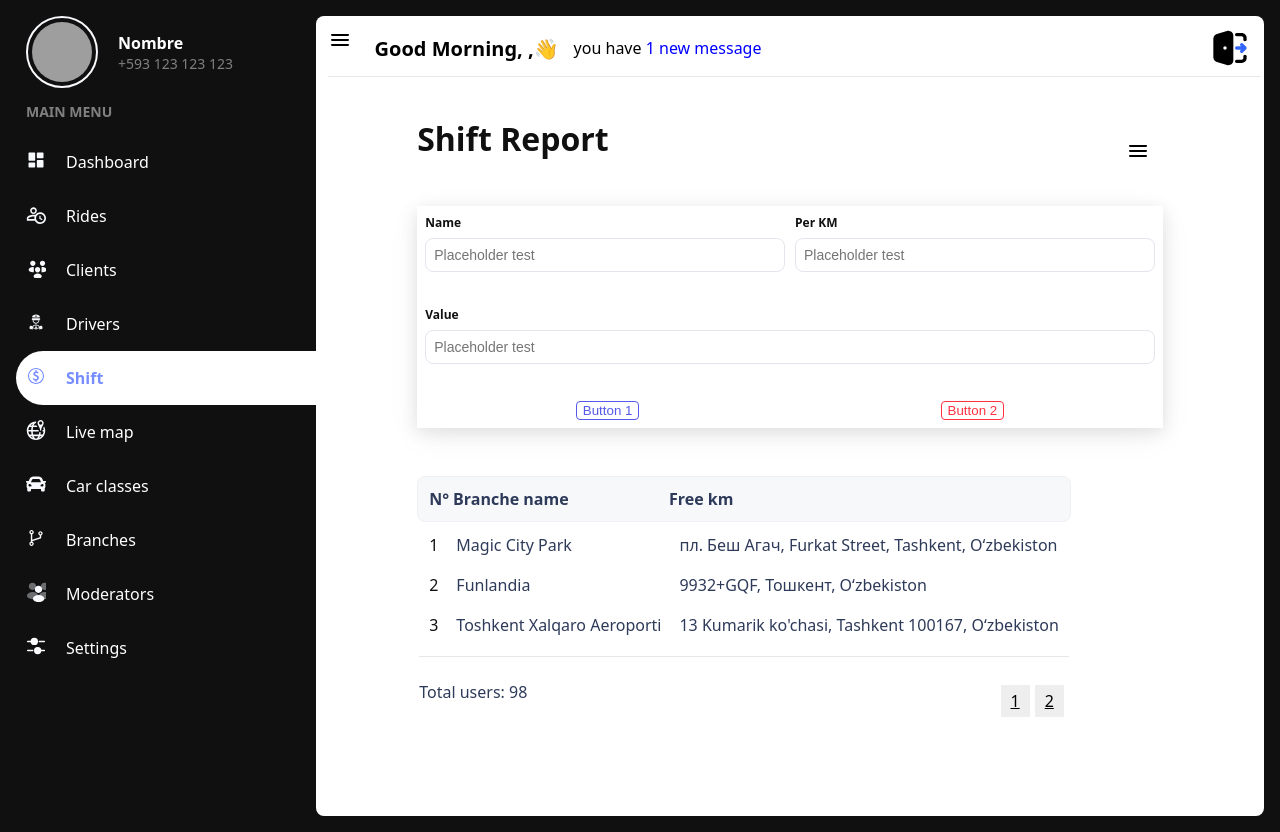
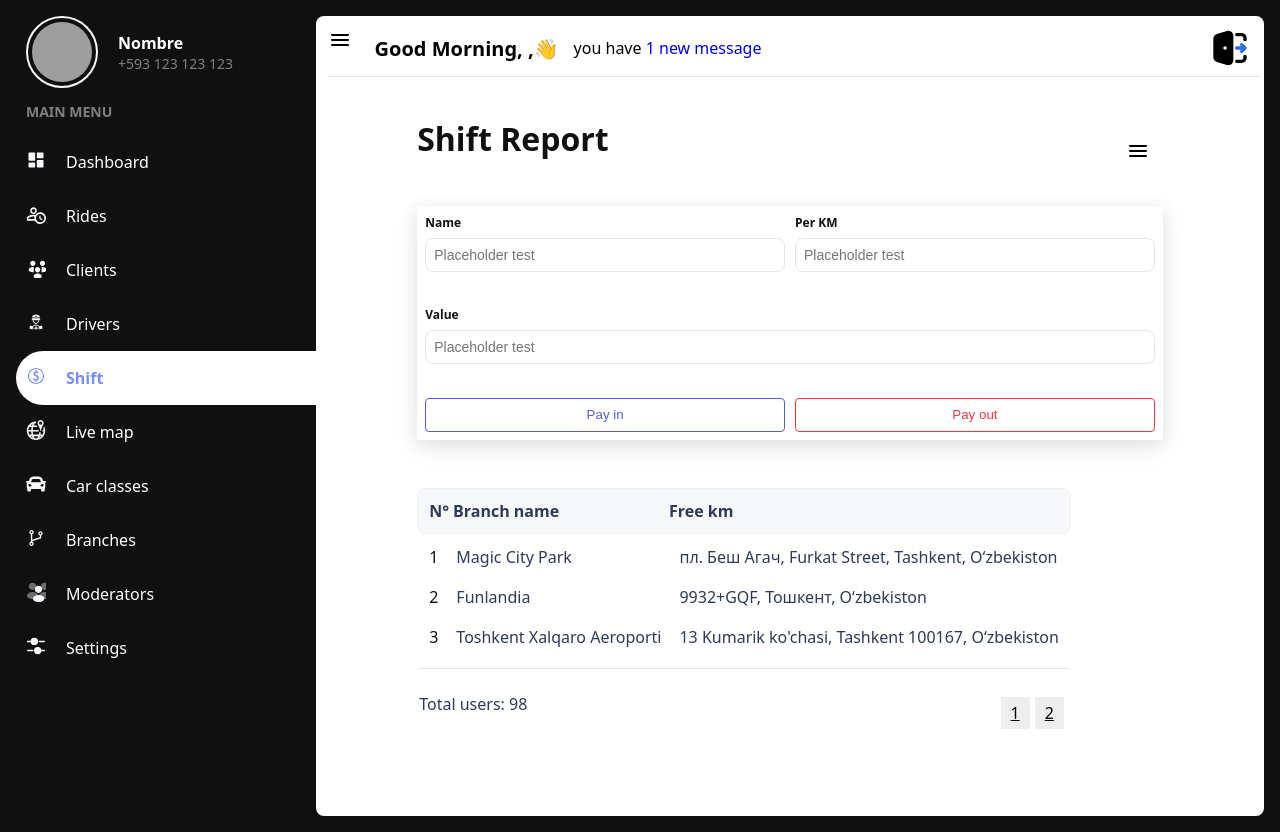
Before and after one commit to shoniisrael/ProyectoPracticoAngular, an Angular app in the folder Taller-Angular/: page /shift in a window 1280 px wide. Shown: the top 832 px of the page. Built offline with nearby package versions, Linux system fonts and the light colour scheme; data requests are answered from the project's data file; grey boxes are pictures that could not be loaded.

Commit message:
feat: create a reusable table

```diff
--- a/Taller-Angular/src/app/app-routing.module.ts
+++ b/Taller-Angular/src/app/app-routing.module.ts
@@ -10,7 +10,7 @@ const routes: Routes = [
     path: '', component: LayoutComponent,
     children: [
       {
-        path: '', redirectTo: 'dashboard', pathMatch: 'full'
+        path: '', redirectTo: 'login', pathMatch: 'full'
       },
       {
         path: 'dashboard', component: DashboardComponent
--- a/Taller-Angular/src/app/app.module.ts
+++ b/Taller-Angular/src/app/app.module.ts
@@ -29,7 +29,6 @@ import { AuthInterceptor } from './auth.interceptor';
     ContenedorComponent,
     CardPercentComponent,
     ClientModalComponent,
-
   ],
 
   imports: [
--- a/Taller-Angular/src/app/models/rides.interface.ts
+++ b/Taller-Angular/src/app/models/rides.interface.ts
@@ -12,3 +12,8 @@ export interface User {
     phone: string;
     avatar: string;
 }
+
+export interface TableHeader {
+    label: string;
+    property: string;
+  }
--- /dev/null
+++ b/Taller-Angular/src/app/modules/shared/components/table/table.component.html
@@ -0,0 +1,27 @@
+<table class="table">
+    <thead class="table__head">
+        <tr class="table__head--tr">
+            <th *ngFor="let header of tableHeaders; let i=index " [innerHTML]="header.label" class="table__head--th{{i+1}}"></th>
+        </tr>
+    </thead>
+    <tbody class="table__body">
+        <ng-container *ngFor="let item of arrayName$ | async">
+            <tr *ngIf="item; else noData">
+                <td *ngFor="let header of tableHeaders; let i=index " [innerHtml]="item[header.property]" class="table__body--{{i+1}}"></td>
+            </tr>
+
+        </ng-container>
+    </tbody>
+    <hr>
+    <div class="footer">
+        <p class="totalCount">Total users: 98</p>
+        <div class="pagination">
+            <a href="#">1</a>
+            <a href="#">2</a>
+
+        </div>
+    </div>
+</table>
+<ng-template #noData>
+   <p>waiting for the data</p>
+</ng-template>
--- /dev/null
+++ b/Taller-Angular/src/app/modules/shared/components/table/table.component.scss
@@ -0,0 +1,57 @@
+hr {
+    border-width: 0px;
+    height: 1px;
+    background-color: #E5E7EB;
+}
+
+td {
+    padding: 0.5em;
+}
+
+.table {
+
+    &__head {
+        text-align: left;
+        background-color: #F7F8FA;
+        border: 1px solid #EFF0F4;
+        display: table-caption;
+        border-radius: 8px;
+        padding: 0.5em;
+
+        &--th2 {
+            width: 212px;
+        }
+
+    }
+
+    &__body {
+        display: table-row;
+
+        &--1 {
+            color: var(--dark-color);
+        }
+    }
+}
+
+.footer {
+    display: flex;
+    justify-content: space-between;
+
+}
+
+.pagination {
+    margin-top: 20px;
+    text-align: right;
+
+    a {
+        display: inline-block;
+        padding: 5px 10px;
+        background-color: #eee;
+        color: black;
+        margin-right: 5px;
+
+        &:hover {
+            background-color: #ddd;
+        }
+    }
+}
--- a/Taller-Angular/src/app/modules/shift/shift.component.html
+++ b/Taller-Angular/src/app/modules/shift/shift.component.html
@@ -9,48 +9,24 @@
     <form class="form-container">
 
             <div class="form-container__item form-container__item--1">
-             <app-input [control]="name" label="Name" placeholder="Placeholder test" [border]="'solid 1px #E4E6EE'"></app-input>
+             <app-input [control]="name" label="Name" placeholder="Placeholder test" [minLength]="4" [border]="'solid 1px #E4E6EE'"></app-input>
             </div>
             <div class="form-container__item form-container__item--2">
-                <app-input [control]="perKm" label="Per KM" placeholder="Placeholder test" [border]="'solid 1px #E4E6EE'"></app-input>
+                <app-input [control]="perKm" label="Per KM" placeholder="Placeholder test" [minLength]="4" [border]="'solid 1px #E4E6EE'"></app-input>
             </div>
             <div class="form-container__item-full form-container__item--3">
-                <app-input [control]="value" label="Value" placeholder="Placeholder test" [border]="'solid 1px #E4E6EE'"></app-input>
+                <app-input [control]="value" label="Value" placeholder="Placeholder test" [minLength]="4" [border]="'solid 1px #E4E6EE'"></app-input>
             </div>
-            <div class="form-container__item-buttons form-container__item--4">
-             <app-button name="Button 1"  [color]="'var(--primary-color)'" [border]="'solid 1px var(--primary-color)'" ></app-button>
-             <app-button name="Button 2" [color]="'var(--tertiary-color)'" [border]="'solid 1px var(--tertiary-color)'"></app-button>
-
-            </div>
+            <div class=" form-container__item--4">
+             <app-button name="Pay in"  [color]="'var(--primary-color)'" width="100%" height="34px" [border]="'solid 1px var(--primary-color)'" ></app-button>
+             </div>
+             <div class="form-container__item--5">
+                 <app-button name="Pay out" [color]="'var(--tertiary-color)'" width="100%" height="34px" [border]="'solid 1px var(--tertiary-color)'" ></app-button>
+             </div>
 
 
     </form>
-    <table class="table">
-        <thead class="table__head">
-            <tr class="table__head--tr">
-                <th class="table__head--th1">N°</th>
-                <th class="table__head--th2">Branche name</th>
-                <th class="table__head--th3">Free km</th>
-            </tr>
-        </thead>
-        <tbody class="table__body">
-            <ng-container *ngFor="let item of shiftList$ | async">
-                <tr>
-                    <td [innerHTML]="item.numberShift" class="table__body--number"></td>
-                    <td [innerHTML]="item.branchName"></td>
-                    <td [innerHTML]="item.freeKm"></td>
-                </tr>
 
-            </ng-container>
-        </tbody>
-        <hr>
-        <div class="footer">
-            <p class="totalCount">Total users: 98</p>
-            <div class="pagination">
-                <a href="#">1</a>
-                <a href="#">2</a>
+    <app-table [tableHeaders]="headersArray" [arrayName$]="shiftList$"></app-table>
 
-            </div>
-        </div>
-    </table>
 </div>
--- a/Taller-Angular/src/app/modules/shift/shift.component.scss
+++ b/Taller-Angular/src/app/modules/shift/shift.component.scss
@@ -1,62 +1,3 @@
-hr {
-    border-width: 0px;
-    height: 1px;
-    background-color: #E5E7EB;
-}
-
-td {
-    padding: 0.5em;
-}
-
-.table {
-
-    &__head {
-        text-align: left;
-        background-color: #F7F8FA;
-        border: 1px solid #EFF0F4;
-        display: table-caption;
-        border-radius: 8px;
-        padding: 0.5em;
-
-        &--th2 {
-            width: 212px;
-        }
-
-    }
-
-    &__body {
-        display: table-row;
-
-        &--number {
-            color: var(--dark-color);
-        }
-    }
-}
-
-.footer {
-    display: flex;
-    justify-content: space-between;
-
-}
-
-.pagination {
-    margin-top: 20px;
-    text-align: right;
-
-    a {
-        display: inline-block;
-        padding: 5px 10px;
-        background-color: #eee;
-        color: black;
-        margin-right: 5px;
-
-        &:hover {
-            background-color: #ddd;
-        }
-    }
-}
-
-
 
 .form-container {
     box-shadow: rgba(17, 17, 26, 0.1) 0px 4px 16px, rgba(17, 17, 26, 0.05) 0px 8px 32px;
@@ -71,7 +12,7 @@ td {
     grid-template-areas:
         "item1 item2"
         "item3 item3"
-        "item4 item4";
+        "item4 item5";
 }
 
 .form-container__item {
@@ -94,9 +35,13 @@ td {
 
 .form-container__item--4 {
     grid-area: item4;
-    display: flex;
-    justify-content:space-around;
+    // display: flex;
+    // justify-content:space-around;
 }
+.form-container__item--5 {
+    grid-area: item5;
+}
+
 
 /* Estilos adicionales para la apariencia de los elementos del formulario */
 .form-container__item label,
--- a/Taller-Angular/src/app/modules/shift/shift.component.ts
+++ b/Taller-Angular/src/app/modules/shift/shift.component.ts
@@ -1,6 +1,7 @@
 import { Component } from '@angular/core';
 import { FormBuilder, FormControl, FormGroup, Validators } from '@angular/forms';
 import { Observable, tap } from 'rxjs';
+import { TableHeader } from 'src/app/models/rides.interface';
 import { ShiftService } from 'src/app/services/shift.service';
 
 @Component({
@@ -9,19 +10,22 @@ import { ShiftService } from 'src/app/services/shift.service';
   styleUrls: ['./shift.component.scss']
 })
 export class ShiftComponent {
+  shiftList!: any[];
   shiftList$: Observable<any> = this.shiftService.getShiftList()
   .pipe(
-    tap((data: any) => console.log(data, 'data shift')) // solo muestra en consola la lista, quitar cuando ya este en la tabla
+    tap((data: any) => this.shiftList = data) // solo muestra en consola la lista, quitar cuando ya este en la tabla
   );
   shiftForm!: FormGroup;
+  headersArray: TableHeader[] = [{label: 'N°', property:'numberShift'},{label: 'Branch name', property:'branchName'}, {label: 'Free km', property:'freeKm'}]
+
   constructor(private shiftService: ShiftService, private fb: FormBuilder) {
-   this.buildform();
+   this.buildForm();
   }
-  buildform(){
+  buildForm(){
     this.shiftForm = this.fb.group({
-      name: [null, [Validators.required]],
-      perKm: [null, [Validators.required]],
-      value: [null, [Validators.required]]
+      name: [null, [Validators.required, Validators.minLength(4)]],
+      perKm: [null, [Validators.required, Validators.minLength(4)]],
+      value: [null, [Validators.required, Validators.minLength(4)]]
     })
   }
   get name():FormControl{
--- a/Taller-Angular/src/app/modules/shift/shift.module.ts
+++ b/Taller-Angular/src/app/modules/shift/shift.module.ts
@@ -6,6 +6,7 @@ import { IconComponent } from '@modules/shared/icon/icon.component';
 import { InputComponent } from '@modules/shared/input/input.component';
 import { ReactiveFormsModule } from '@angular/forms';
 import { ButtonComponent } from '@modules/shared/button/button.component';
+import { TableComponent } from '@modules/shared/components/table/table.component';
 
 const routes: Routes = [
   {
@@ -24,6 +25,7 @@ const routes: Routes = [
     IconComponent,
     InputComponent,
     ReactiveFormsModule,
+    TableComponent,
     RouterModule.forChild(routes),
   ]
 })
```
Also changed, not shown: Taller-Angular/src/app/modules/shared/components/table/table.component.ts (added, +16 -0 lines), 1 other file (tests, documents, lock files or other folders).
